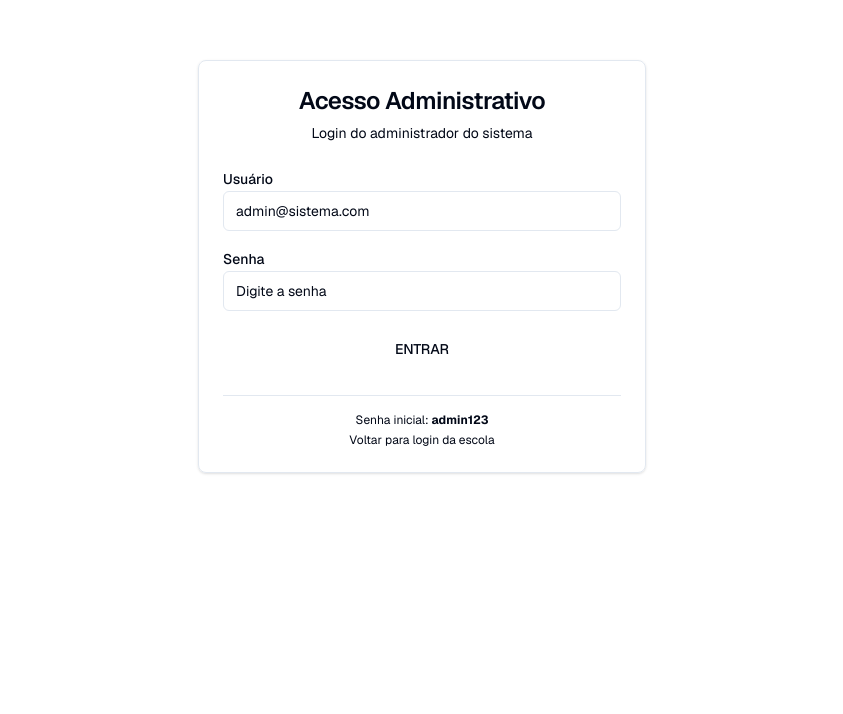
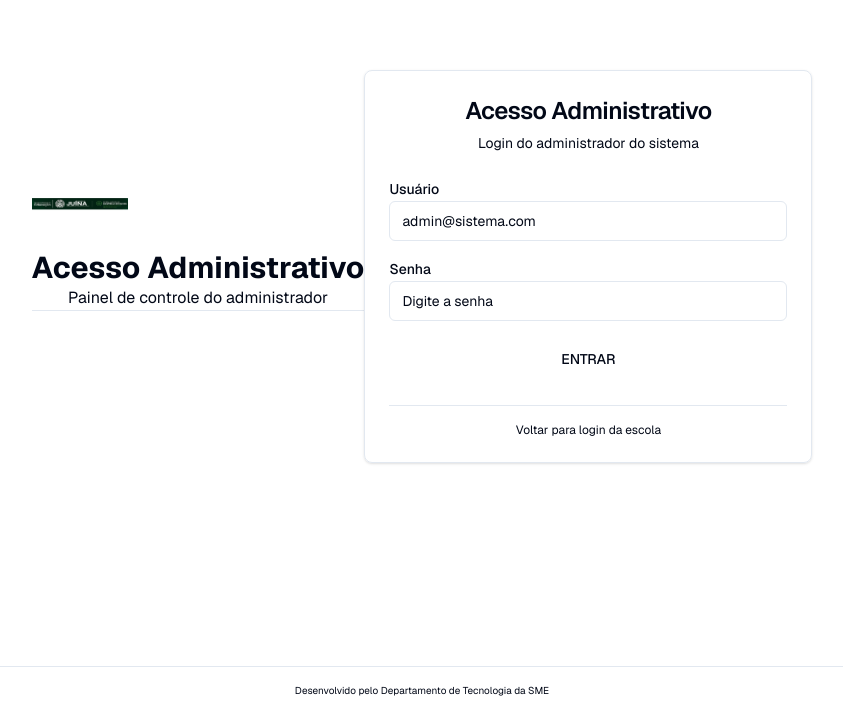
Before and after one commit to antoniooliveira-arch/falta-cmyk, a Next.js app: page /admin-login in a window 1280 px wide. Shown: the part 134-848 px from the top of the page, without its empty margins (218-1061 px from the left). Before the commit the page ends 800 px from the top, so only its background shows below. Built offline with nearby package versions, Linux system fonts and the light colour scheme; no server answers.

Commit message:
Add headers and logo to auth screens

```diff
--- a/src/app/(auth)/admin-login/page.tsx
+++ b/src/app/(auth)/admin-login/page.tsx
@@ -41,6 +41,11 @@ export default function AdminLoginPage() {
 
   return (
     <div className="min-h-screen flex items-center justify-center bg-muted/50 p-4">
+      <div className="text-center mb-6 bg-card border-b border-border">
+        <img src="/rotulo.jpg" alt="Logo do Sistema" className="h-10 w-auto mb-3" />
+        <h1 className="text-3xl font-bold text-primary">Acesso Administrativo</h1>
+        <p className="text-muted-foreground">Painel de controle do administrador</p>
+      </div>
       <Card className="w-full max-w-md">
         <CardHeader className="text-center">
           <CardTitle className="text-2xl">Acesso Administrativo</CardTitle>
@@ -87,9 +92,6 @@ export default function AdminLoginPage() {
 
           <div className="mt-6 pt-4 border-t">
             <p className="text-xs text-muted-foreground text-center">
-              Senha inicial: <strong>admin123</strong>
-            </p>
-            <p className="text-xs text-muted-foreground text-center mt-1">
               <a href="/login" className="text-primary hover:underline">
                 Voltar para login da escola
               </a>
--- a/src/app/(auth)/login/page.tsx
+++ b/src/app/(auth)/login/page.tsx
@@ -1,6 +1,6 @@
 'use client'
 
-import { useState } from 'react'
+import { useEffect, useState } from 'react'
 import { useRouter } from 'next/navigation'
 import { useAuth } from '@/lib/auth-context'
 import { Button } from '@/components/ui/button'
@@ -20,6 +20,10 @@ export default function LoginPage() {
   const [loading, setLoading] = useState(false)
   const [schools, setSchools] = useState<School[]>([])
   const [schoolsLoading, setSchoolsLoading] = useState(true)
+
+  useEffect(() => {
+    fetchSchools()
+  }, [])
 
   const supabase = createClient()
 
@@ -80,6 +84,10 @@ export default function LoginPage() {
 
   return (
     <div className="min-h-screen flex items-center justify-center bg-muted/50 p-4">
+      <div className="text-center mb-6 bg-card border-b border-border">
+        <h1 className="text-3xl font-bold text-primary">Sistema de Gestão de Faltas</h1>
+        <p className="text-muted-foreground">Controle de faltas escolares</p>
+      </div>
       <Card className="w-full max-w-md">
         <CardHeader className="text-center">
           <CardTitle className="text-2xl">Sistema de Gestão de Faltas</CardTitle>
--- a/src/app/admin/usuarios/page.tsx
+++ b/src/app/admin/usuarios/page.tsx
@@ -232,7 +232,7 @@ export default function UsuariosPage() {
           </div>
           <p className="text-sm text-muted-foreground mt-3">
             O usuário administrador é criado automaticamente na configuração inicial do Supabase.
-            Email: <code className="bg-muted px-1 rounded">admin@sistema.com</code> | Senha inicial: <code className="bg-muted px-1 rounded">admin123</code>
+            Email: <code className="bg-muted px-1 rounded">admin@sistema.com</code>
           </p>
         </CardContent>
       </Card>
--- a/src/app/layout.tsx
+++ b/src/app/layout.tsx
@@ -23,6 +23,9 @@ export default function RootLayout({ children }: { children: React.ReactNode })
     <html lang="pt-BR" className={`${geistSans.variable} ${geistMono.variable} h-full antialiased`}>
       <body className="min-h-full flex flex-col">
         <AuthProvider>{children}</AuthProvider>
+        <footer className="mt-auto border-t border-border p-4 text-center text-[10px] text-muted-foreground">
+          Desenvolvido pelo Departamento de Tecnologia da SME
+        </footer>
       </body>
     </html>
   );
```
Also changed, not shown: public/rotulo.jpg (added).
